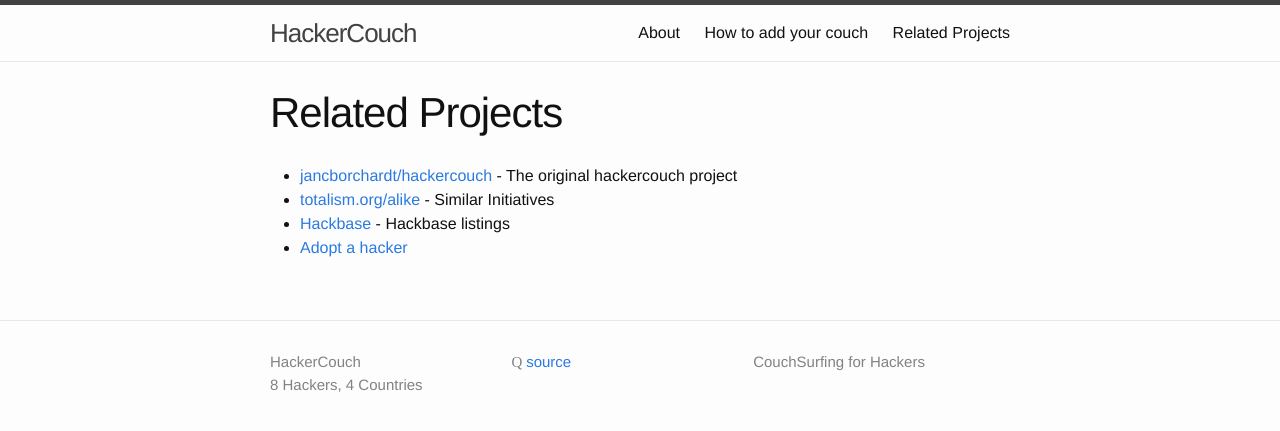
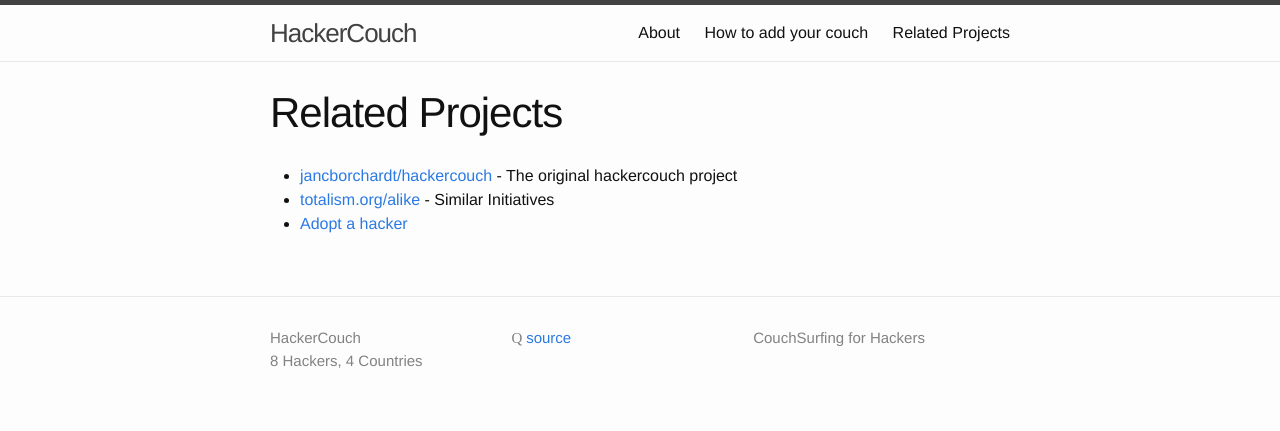
Before and after one commit to hackercouch/hackercouch, a Jekyll site: the page built from related.md, in a window 1280 px wide. Shown: the top 431 px of the page. Built offline with Jekyll 4.4.1, drawn with Linux system fonts in a browser that asks for light colours; some web fonts are replaced.

Commit message:
Removes hackbase link
Travis doesn't have CA certs installed?

```diff
--- a/related.md
+++ b/related.md
@@ -5,7 +5,6 @@
 
 - [jancborchardt/hackercouch][original] - The original hackercouch project
 - [totalism.org/alike](http://totalism.org/alike "Similar Initiatives") - Similar Initiatives
-- [Hackbase](https://wiki.hackerspaces.org/Hackbase) - Hackbase listings
 - [Adopt a hacker](http://www.adoptahacker.com/index.php)
 
 [original]: https://github.com/jancborchardt/hackercouch "The original hackercouch project"
```
